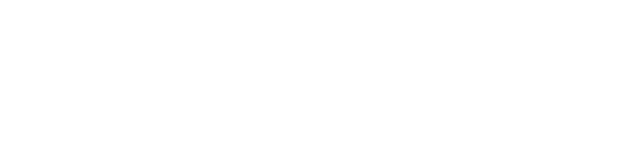
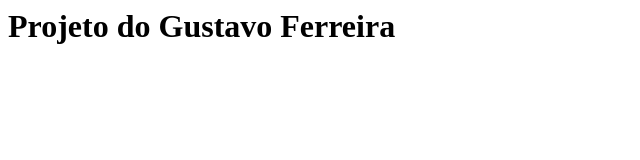
Before and after one commit to gustluiz/curso-git-alura, a plain HTML site: page index.html in a window 1280 px wide. Shown: the whole page, without its empty margins (0-640 px from the left). Drawn offline with Linux system fonts and the light colour scheme.

Commit message:
Titulo da páigna

```diff
--- a/index.html
+++ b/index.html
@@ -3,7 +3,7 @@
 
     </head>
     <body>
-
+        <h1>Projeto do Gustavo Ferreira</h1>
     </body>
 </html>
 <head>
```
